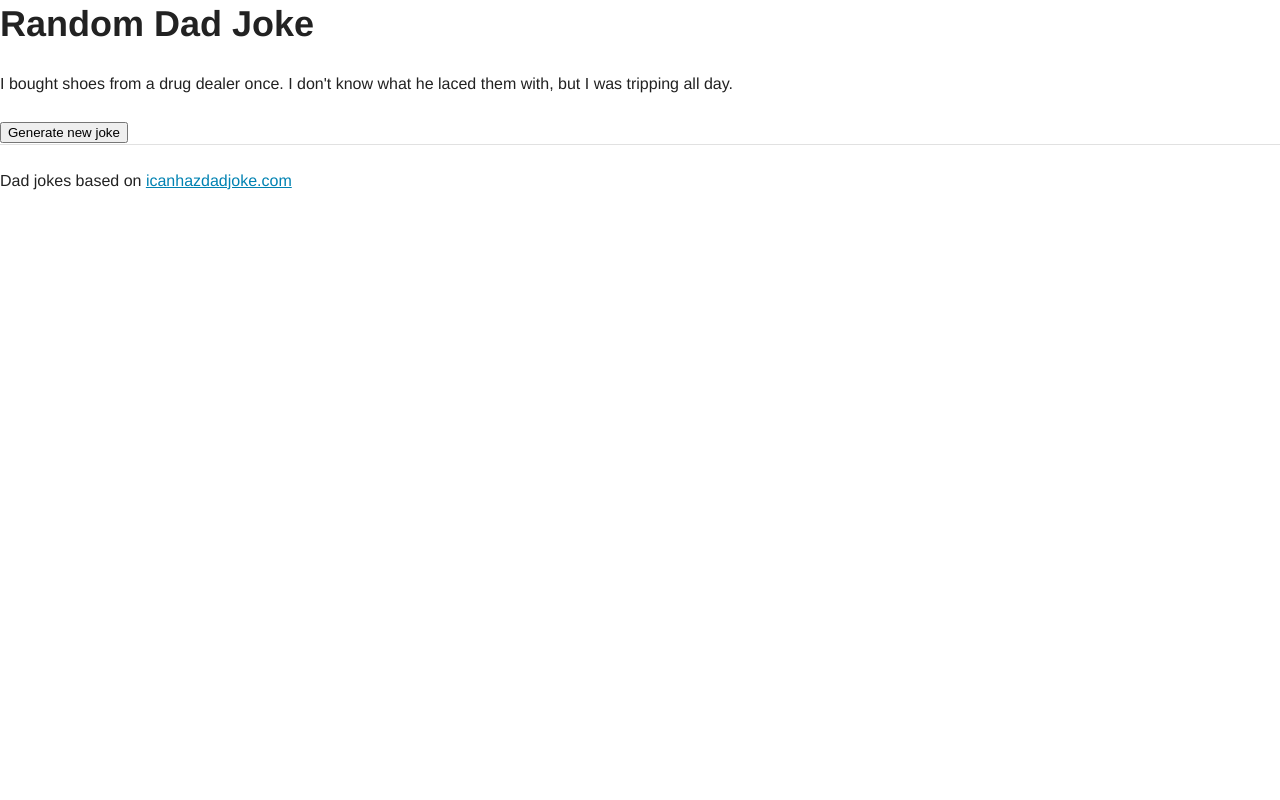
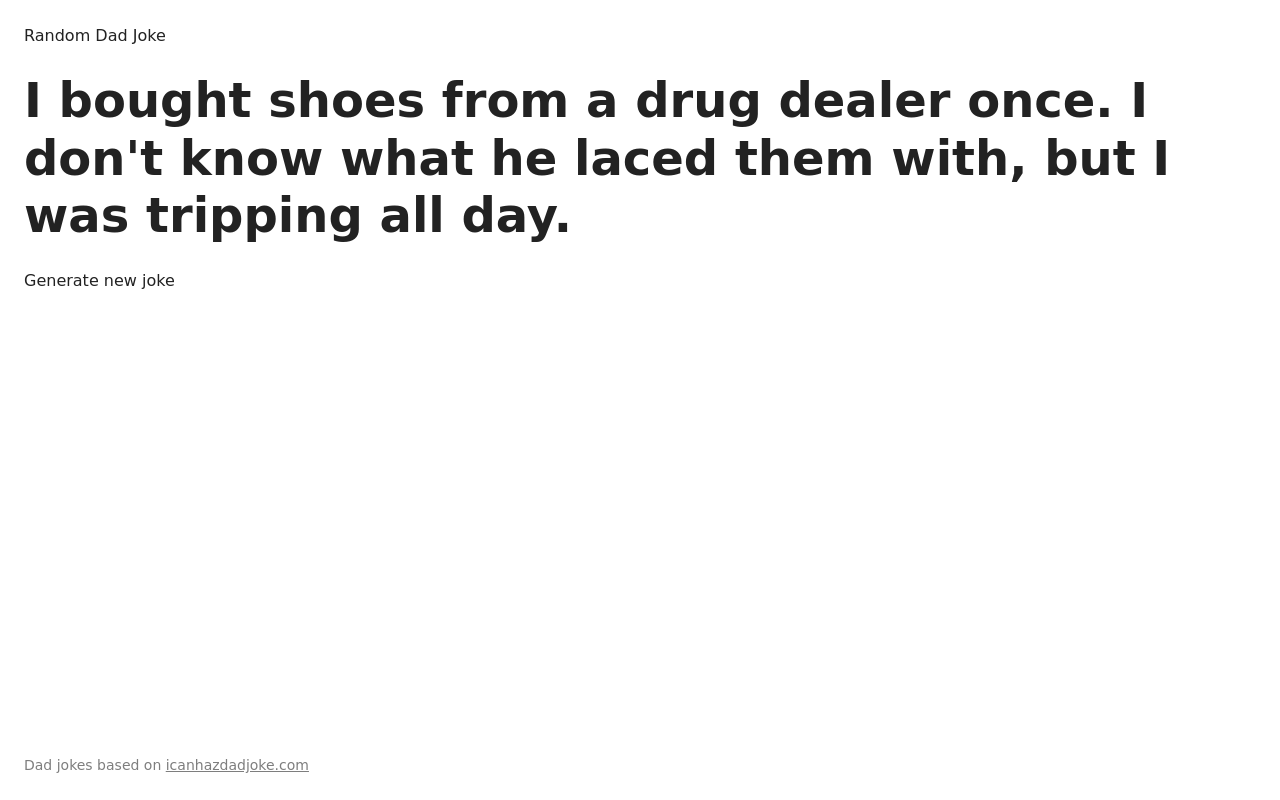
Before and after one commit to simoncoudeville-howest/dad-Jokes-solution, a plain HTML site: page index.html in a window 1280 px wide. Drawn offline with Linux system fonts and the light colour scheme; no server answers.

Commit message:
Updated design

```diff
--- a/css/screen.css
+++ b/css/screen.css
@@ -37,6 +37,7 @@
     --global-page-backgroundColor: var(--global-color-neutral-000);
     --global-page-color: var(--global-color-neutral-900);
     --global-selection-backgroundColor: var(--global-color-primary-100);
+    --global-meta-color: var(--global-color-neutral-500);
 
     /* forms */
     --global-placeholder-color: var(--global-color-neutral-400);
@@ -279,13 +280,6 @@ input::placeholder {
     padding-bottom: var(--global-whitespace);
 }
 
-@media (min-width: 768px) {
-    .o-row {
-        padding-left: var(--global-whitespace-lg);
-        padding-right: var(--global-whitespace-lg);
-    }
-}
-
 /*
     Objects: Container
     ---
@@ -514,7 +508,37 @@ input::placeholder {
 #COMPONENTS
 \*------------------------------------*/
 
+body {
+    min-height: 100vh;
+    display: flex;
+    flex-direction: column;
+    justify-content: space-between;
+    font-family: 'Balsamiq Sans', cursive;
+}
 
+.c-main {}
+
+.c-joke__title {
+    font-size: 1rem;
+    line-height: 1.5;
+    font-weight: normal;
+}
+
+.c-joke__content {
+    font-size: 3rem;
+    line-height: 1.2;
+    font-weight: 700;
+}
+
+.c-info {
+    font-size: .875rem;
+    color: var(--global-meta-color);
+
+    & a {
+        --link-color: var(--global-meta-color);
+        --link-visisted-color: var(--global-meta-color);
+    }
+}
 
 /*------------------------------------*\
 #UTILITIES
--- a/index.html
+++ b/index.html
@@ -19,19 +19,22 @@
 </head>
 
 <body>
-    <h1>
+    <main class="o-row c-joke">
+        <h1 class="c-joke__title">
             Random Dad Joke
         </h1>
-    <p class="js-joke-content">
+        <p class="c-joke__content js-joke-content">
             I bought shoes from a drug dealer once. I don't know what he laced them with, but I was tripping all day.
         </p>
-    <button class="js-new-joke">
+        <button class="o-button-reset c-joke__button js-new-joke">
             Generate new joke
         </button>
-    <hr>
-    <p>
+    </main>
+    <footer class="o-row">
+        <p class="c-info">
             Dad jokes based on <a href="https://icanhazdadjoke.com/">icanhazdadjoke.com</a>
         </p>
+    </footer>
 </body>
 
 </html>
```
Lines whose indentation alone changed are shown as unchanged.
